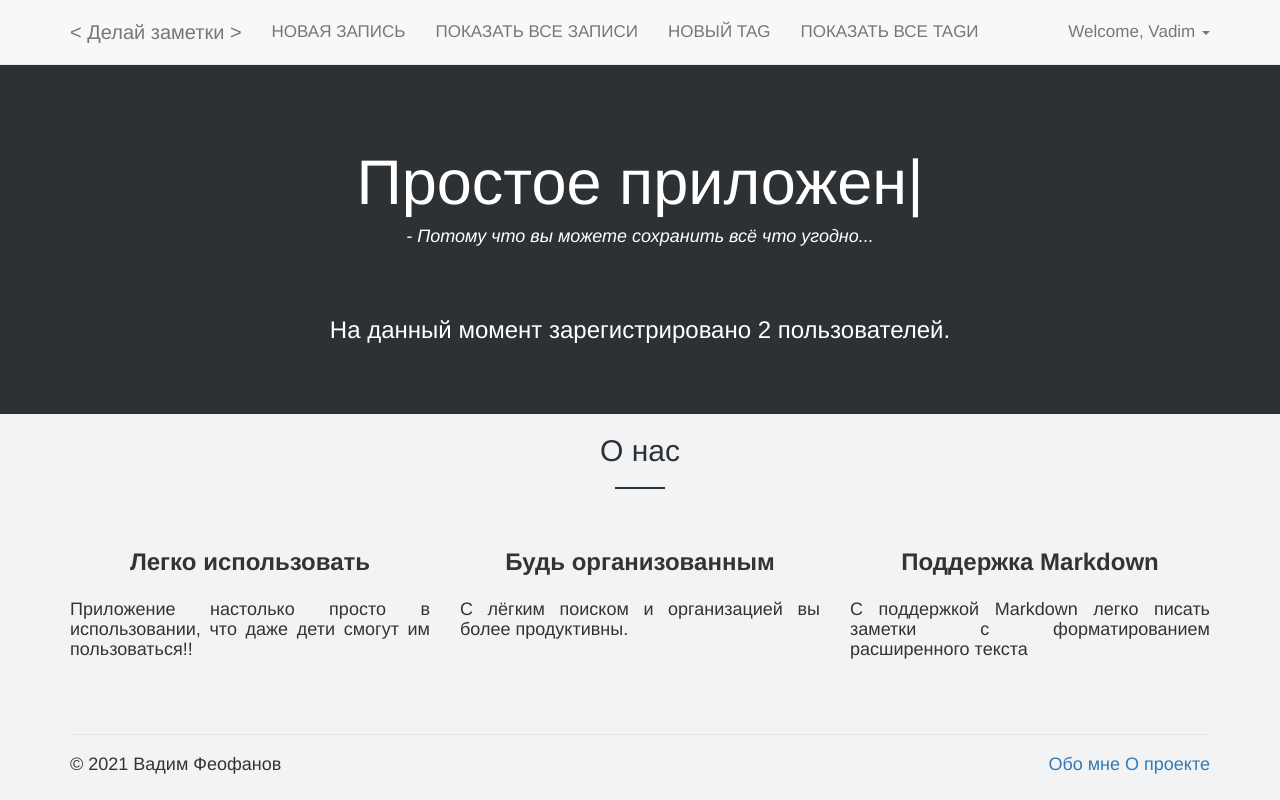
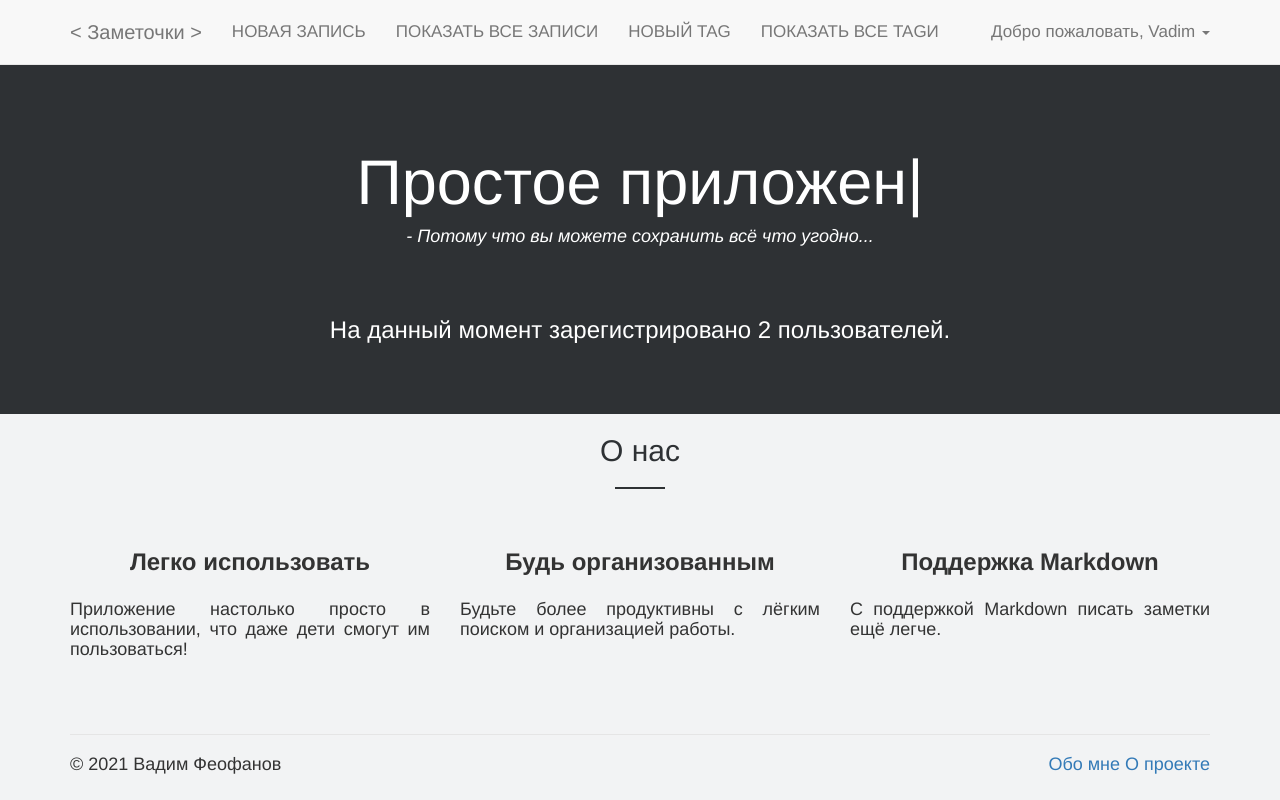
Before and after one commit to Fe0fan0v/Notes, a Flask app: page / in a window 1280 px wide. Run offline with Flask 2, Linux system fonts and the light colour scheme; a user stored in the database is signed in; data comes from the database, SQL or seed files in the repository; both versions use the stored data as it was after the commit; some libraries are stand-ins or nearby versions.

Commit message:
Some fixes

```diff
--- a/templates/homepage.html
+++ b/templates/homepage.html
@@ -21,7 +21,7 @@
                 <h3><label><b>Легко использовать</b></label></h3>
                 <h4>
                     <p class="text-justify" style="padding-top: 10px;">
-                        Приложение настолько просто в использовании, что даже дети смогут им пользоваться!!
+                        Приложение настолько просто в использовании, что даже дети смогут им пользоваться!
                     </p>
                 </h4>
             </div>
@@ -30,7 +30,7 @@
                 <h3><label><b>Будь организованным</b></label></h3>
                 <h4>
                     <p class="text-justify" style="padding-top: 10px;">
-                        С лёгким поиском и организацией вы более продуктивны.
+                        Будьте более продуктивны с лёгким поиском и организацией работы.
                     </p>
                 </h4>
             </div>
@@ -39,7 +39,7 @@
                 <h3><label><b>Поддержка Markdown</b></label></h3>
                 <h4>
                     <p class="text-justify" style="padding-top: 10px;">
-                        С поддержкой Markdown легко писать заметки с форматированием расширенного текста
+                        С поддержкой Markdown писать заметки ещё легче.
                     </p>
                 </h4>
             </div>
--- a/templates/index.html
+++ b/templates/index.html
@@ -19,7 +19,7 @@
                         <span class="icon-bar"></span>
                     </button>
                     <a class="navbar-brand" href="/">
-                        &lt Делай заметки &gt
+                        &lt Заметочки &gt
                     </a>
                 </div><!-- ./navbar-header -->
                 <div id="navbar" class="navbar-collapse collapse">
@@ -47,7 +47,7 @@
                         {% if username %}
                             <li class="dropdown">
                                 <a href="#" class="dropdown-toggle" data-toggle="dropdown" role="button" aria-haspopup="true" aria-expanded="false">
-                                    Welcome, {{ username }} <span class="caret"></span>
+                                    Добро пожаловать, {{ username }} <span class="caret"></span>
                                 </a>
                                 <ul class="dropdown-menu">
                                     <li>
```
Also changed, not shown: utils/forms.py (+6 -6 lines), notes.db.
